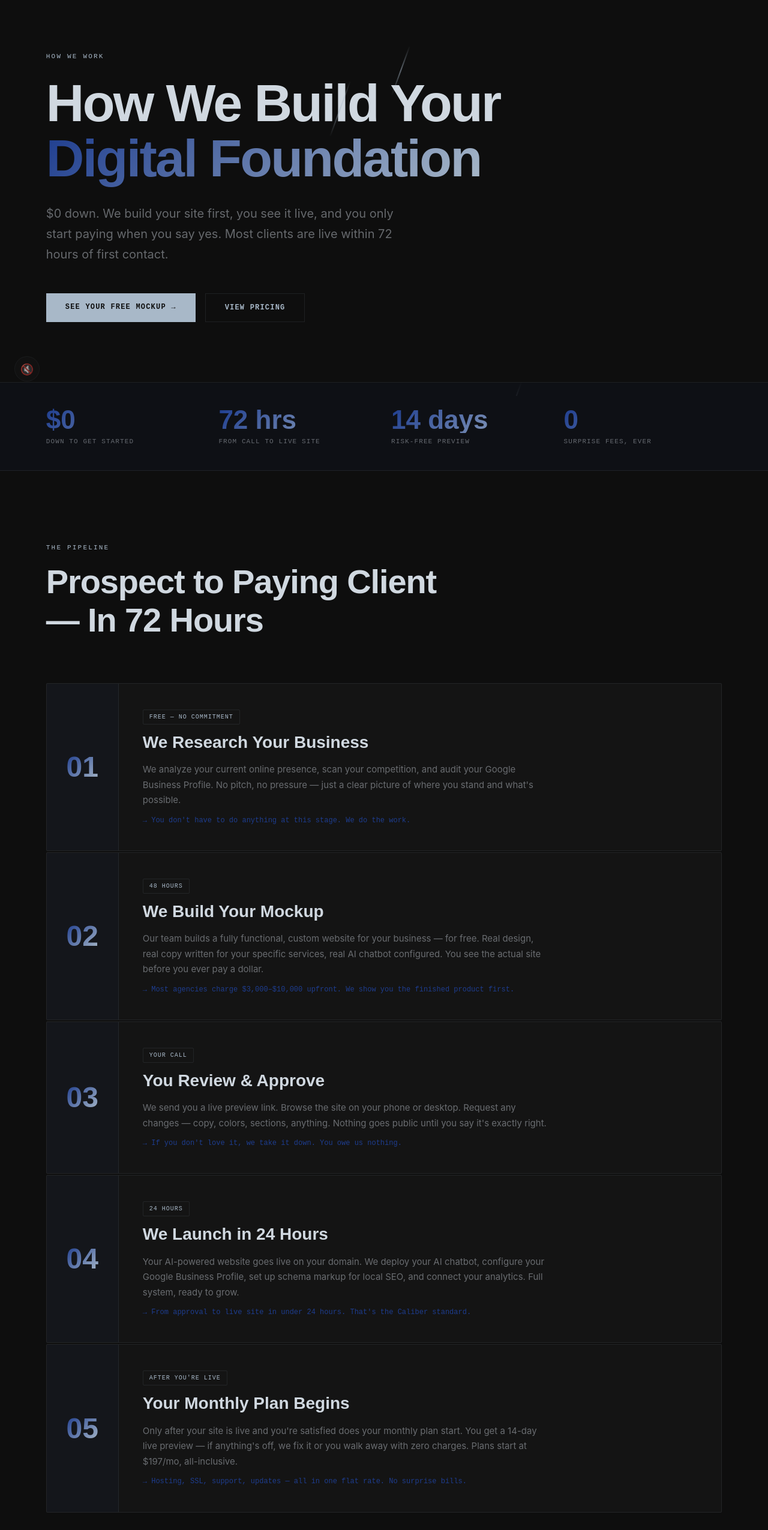
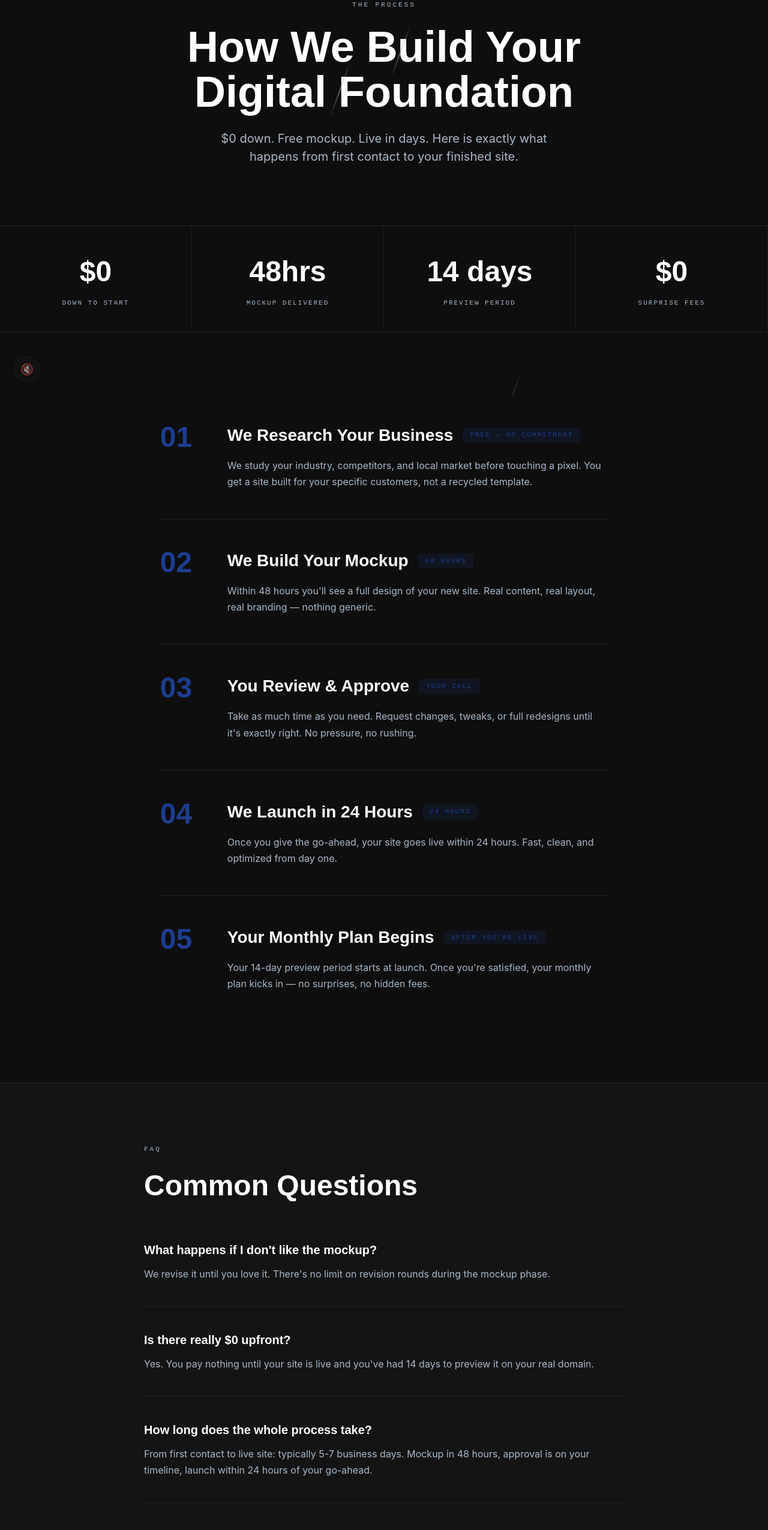
Before and after one commit to Darrin50/caliberwebstudio, a Next.js app: page /process in a window 1280 px wide. Shown: the part 140-2691 px from the top of the page at 60% size. Built offline with nearby package versions, Linux system fonts and the light colour scheme.

Commit message:
Fix process page: remove event handlers for server component compatibility

```diff
--- a/src/app/process/page.tsx
+++ b/src/app/process/page.tsx
@@ -5,101 +5,82 @@ import Footer from '@/components/Footer';
 
 export const metadata: Metadata = {
   title: 'Our Process | Caliber Web Studio',
-  description: 'See exactly how Caliber Web Studio builds your AI-powered website — free mockup first, you approve, then we launch. $0 down, live in 72 hours.',
+  description: 'See exactly how Caliber Web Studio builds your AI-powered website — free mockup first, you approve, then we launch in 24 hours.',
   alternates: { canonical: 'https://caliberwebstudio.com/process' },
 };
 
 const steps = [
-  { number: '01', title: 'We Research Your Business', duration: 'Free — No Commitment', description: "We analyze your current online presence, scan your competition, and audit your Google Business Profile. No pitch, no pressure — just a clear picture of where you stand and what's possible.", detail: "You don't have to do anything at this stage. We do the work." },
-  { number: '02', title: 'We Build Your Mockup', duration: '48 Hours', description: "Our team builds a fully functional, custom website for your business — for free. Real design, real copy written for your specific services, real AI chatbot configured. You see the actual site before you ever pay a dollar.", detail: "Most agencies charge $3,000–$10,000 upfront. We show you the finished product first." },
-  { number: '03', title: 'You Review & Approve', duration: 'Your Call', description: "We send you a live preview link. Browse the site on your phone or desktop. Request any changes — copy, colors, sections, anything. Nothing goes public until you say it's exactly right.", detail: "If you don't love it, we take it down. You owe us nothing." },
-  { number: '04', title: 'We Launch in 24 Hours', duration: '24 Hours', description: 'Your AI-powered website goes live on your domain. We deploy your AI chatbot, configure your Google Business Profile, set up schema markup for local SEO, and connect your analytics. Full system, ready to grow.', detail: "From approval to live site in under 24 hours. That's the Caliber standard." },
-  { number: '05', title: 'Your Monthly Plan Begins', duration: "After You're Live", description: "Only after your site is live and you're satisfied does your monthly plan start. You get a 14-day live preview — if anything's off, we fix it or you walk away with zero charges. Plans start at $197/mo, all-inclusive.", detail: 'Hosting, SSL, support, updates — all in one flat rate. No surprise bills.' },
+  { number: '01', title: 'We Research Your Business', duration: 'Free — No Commitment', desc: "We study your industry, competitors, and local market before touching a pixel. You get a site built for your specific customers, not a recycled template." },
+  { number: '02', title: 'We Build Your Mockup', duration: '48 Hours', desc: "Within 48 hours you'll see a full design of your new site. Real content, real layout, real branding — nothing generic." },
+  { number: '03', title: 'You Review & Approve', duration: 'Your Call', desc: "Take as much time as you need. Request changes, tweaks, or full redesigns until it's exactly right. No pressure, no rushing." },
+  { number: '04', title: 'We Launch in 24 Hours', duration: '24 Hours', desc: "Once you give the go-ahead, your site goes live within 24 hours. Fast, clean, and optimized from day one." },
+  { number: '05', title: "Your Monthly Plan Begins", duration: "After You're Live", desc: "Your 14-day preview period starts at launch. Once you're satisfied, your monthly plan kicks in — no surprises, no hidden fees." },
 ];
 
 const faqs = [
-  { q: 'Do I really pay nothing upfront?', a: '$0 down. No deposit, no retainer, no credit card before you see your site. We build the mockup on our time and our dime. You only pay when you see the finished product and decide to move forward.' },
-  { q: 'How do you build a site so fast?', a: "We use AI-assisted development, proprietary niche templates, and a refined production system built specifically for local businesses. What used to take 6–8 weeks at a traditional agency takes us 48–72 hours." },
-  { q: "What if I want changes to the mockup?", a: "We build it right the first time using your business info, but if you want adjustments — different copy, layout tweaks, section changes — we do it. The preview period exists specifically for this. You don't go live until it's perfect." },
-  { q: 'What happens after I launch?', a: "Your monthly plan covers everything: hosting, SSL, ongoing support, monthly update requests, and access to your client dashboard. On Growth and Domination plans, we also handle review automation, social posting, and more." },
-  { q: 'Is there a contract?', a: "Plans are on a 12-month agreement, but you have a 14-day live preview window before your first charge. If you decide within that window that it's not for you, no charge, no questions." },
-  { q: 'What do you need from me to get started?', a: "Your business name, phone number, address, services, hours, and any photos you want to use. That's it. We handle the copy, design, setup, and technical configuration." },
+  { q: "What happens if I don't like the mockup?", a: "We revise it until you love it. There's no limit on revision rounds during the mockup phase." },
+  { q: "Is there really $0 upfront?", a: "Yes. You pay nothing until your site is live and you've had 14 days to preview it on your real domain." },
+  { q: "How long does the whole process take?", a: "From first contact to live site: typically 5-7 business days. Mockup in 48 hours, approval is on your timeline, launch within 24 hours of your go-ahead." },
+  { q: "What if I need changes after launch?", a: "All plans include ongoing updates and maintenance. You're never on your own after we go live." },
+  { q: "Do I own my site?", a: "Your content and domain are always yours. Your monthly plan covers hosting, maintenance, and continuous improvements." },
+  { q: "What if I want to cancel?", a: "Month-to-month means no long-term contracts. Cancel anytime with 30 days notice." },
 ];
 
 export default function ProcessPage() {
   return (
     <>
       <Nav />
-      <main style={{ minHeight: '100vh', paddingTop: '72px', background: 'var(--bg, #141414)' }}>
-        <section style={{ maxWidth: '1400px', margin: '0 auto', padding: 'clamp(80px, 12vw, 160px) clamp(20px, 6vw, 80px) clamp(60px, 8vw, 100px)', borderBottom: '1px solid var(--border, rgba(255,255,255,0.08))' }}>
-          <div style={{ fontFamily: "'Space Mono', monospace", fontSize: '11px', letterSpacing: '0.2em', textTransform: 'uppercase', color: 'var(--chrome, #A8B8C8)', marginBottom: '24px' }}>How We Work</div>
-          <h1 style={{ fontFamily: "'Syne', sans-serif", fontSize: 'clamp(40px, 7vw, 88px)', fontWeight: 800, lineHeight: 1.05, letterSpacing: '-0.03em', color: 'var(--silver, #D0D8E0)', marginBottom: '28px', maxWidth: '900px' }}>
-            How We Build Your{' '}
-            <span style={{ background: 'linear-gradient(135deg, var(--navy, #1E3D8F), var(--chrome, #A8B8C8))', WebkitBackgroundClip: 'text', WebkitTextFillColor: 'transparent', backgroundClip: 'text' }}>Digital Foundation</span>
-          </h1>
-          <p style={{ fontFamily: "'Inter', sans-serif", fontSize: 'clamp(16px, 2vw, 20px)', lineHeight: 1.7, color: 'var(--dim, rgba(255,255,255,0.5))', maxWidth: '600px', marginBottom: '48px' }}>
-            $0 down. We build your site first, you see it live, and you only start paying when you say yes. Most clients are live within 72 hours of first contact.
-          </p>
-          <div style={{ display: 'flex', gap: '16px', flexWrap: 'wrap' }}>
-            <Link href="/#contact" style={{ fontFamily: "'Space Mono', monospace", fontSize: '12px', letterSpacing: '0.1em', textTransform: 'uppercase', color: 'var(--bg, #141414)', background: 'var(--chrome, #A8B8C8)', padding: '14px 32px', textDecoration: 'none', fontWeight: 700, display: 'inline-block' }}>See Your Free Mockup →</Link>
-            <Link href="/pricing" style={{ fontFamily: "'Space Mono', monospace", fontSize: '12px', letterSpacing: '0.1em', textTransform: 'uppercase', color: 'var(--chrome, #A8B8C8)', padding: '14px 32px', textDecoration: 'none', fontWeight: 700, display: 'inline-block', border: '1px solid var(--border, rgba(255,255,255,0.08))' }}>View Pricing</Link>
-          </div>
+      <main style={{ background: 'var(--bg, #141414)', color: 'var(--silver, #D0D8E0)', minHeight: '100vh' }}>
+
+        <section style={{ padding: 'clamp(80px,12vw,140px) clamp(20px,6vw,80px) clamp(60px,8vw,100px)', textAlign: 'center', borderBottom: '1px solid var(--border, rgba(168,184,200,0.12))' }}>
+          <p style={{ fontFamily: 'Space Mono, monospace', fontSize: '11px', letterSpacing: '3px', textTransform: 'uppercase', color: 'var(--chrome, #A8B8C8)', marginBottom: '24px' }}>The Process</p>
+          <h1 style={{ fontFamily: 'Syne, sans-serif', fontWeight: 800, fontSize: 'clamp(36px,6vw,72px)', lineHeight: 1.05, color: '#fff', marginBottom: '24px' }}>How We Build Your<br />Digital Foundation</h1>
+          <p style={{ fontSize: 'clamp(16px,2vw,20px)', color: 'var(--chrome, #A8B8C8)', maxWidth: '560px', margin: '0 auto' }}>$0 down. Free mockup. Live in days. Here is exactly what happens from first contact to your finished site.</p>
         </section>
 
-        <section style={{ background: 'rgba(30,61,143,0.06)', borderBottom: '1px solid var(--border, rgba(255,255,255,0.08))' }}>
-          <div style={{ maxWidth: '1400px', margin: '0 auto', padding: '40px clamp(20px, 6vw, 80px)', display: 'grid', gridTemplateColumns: 'repeat(auto-fit, minmax(220px, 1fr))', gap: '24px' }}>
-            {[{ value: '$0', label: 'Down to get started' }, { value: '72 hrs', label: 'From call to live site' }, { value: '14 days', label: 'Risk-free preview' }, { value: '0', label: 'Surprise fees, ever' }].map((stat) => (
-              <div key={stat.label} style={{ display: 'flex', flexDirection: 'column', gap: '6px' }}>
-                <div style={{ fontFamily: "'Syne', sans-serif", fontSize: 'clamp(28px, 4vw, 44px)', fontWeight: 800, background: 'linear-gradient(135deg, var(--navy, #1E3D8F), var(--chrome, #A8B8C8))', WebkitBackgroundClip: 'text', WebkitTextFillColor: 'transparent', backgroundClip: 'text', lineHeight: 1 }}>{stat.value}</div>
-                <div style={{ fontFamily: "'Space Mono', monospace", fontSize: '11px', letterSpacing: '0.1em', textTransform: 'uppercase', color: 'var(--dim, rgba(255,255,255,0.5))' }}>{stat.label}</div>
+        <section style={{ display: 'grid', gridTemplateColumns: 'repeat(auto-fit,minmax(160px,1fr))', borderBottom: '1px solid var(--border, rgba(168,184,200,0.12))' }}>
+          {([['$0','Down to start'],['48hrs','Mockup delivered'],['14 days','Preview period'],['$0','Surprise fees']] as [string,string][]).map(([val, label]) => (
+            <div key={label} style={{ padding: '40px 32px', textAlign: 'center', borderRight: '1px solid var(--border, rgba(168,184,200,0.12))' }}>
+              <div style={{ fontFamily: 'Syne, sans-serif', fontWeight: 800, fontSize: 'clamp(28px,4vw,48px)', color: '#fff', marginBottom: '8px' }}>{val}</div>
+              <div style={{ fontFamily: 'Space Mono, monospace', fontSize: '11px', letterSpacing: '2px', textTransform: 'uppercase', color: 'var(--chrome, #A8B8C8)' }}>{label}</div>
+            </div>
+          ))}
+        </section>
+
+        <section style={{ maxWidth: '900px', margin: '0 auto', padding: 'clamp(60px,8vw,120px) clamp(20px,6vw,80px)' }}>
+          {steps.map((step, i) => (
+            <div key={step.number} style={{ display: 'grid', gridTemplateColumns: '80px 1fr', gap: '32px', padding: '48px 0', borderBottom: i < steps.length - 1 ? '1px solid var(--border, rgba(168,184,200,0.12))' : 'none', alignItems: 'start' }}>
+              <div style={{ fontFamily: 'Syne, sans-serif', fontWeight: 800, fontSize: '48px', color: 'var(--navy, #1E3D8F)', lineHeight: 1 }}>{step.number}</div>
+              <div>
+                <div style={{ display: 'flex', alignItems: 'center', gap: '16px', marginBottom: '16px', flexWrap: 'wrap' }}>
+                  <h2 style={{ fontFamily: 'Syne, sans-serif', fontWeight: 700, fontSize: 'clamp(20px,3vw,28px)', color: '#fff', margin: 0 }}>{step.title}</h2>
+                  <span style={{ fontFamily: 'Space Mono, monospace', fontSize: '11px', letterSpacing: '2px', textTransform: 'uppercase', color: 'var(--navy, #1E3D8F)', background: 'rgba(30,61,143,0.15)', padding: '4px 12px', borderRadius: '4px' }}>{step.duration}</span>
+                </div>
+                <p style={{ color: 'var(--chrome, #A8B8C8)', fontSize: '16px', lineHeight: 1.7, margin: 0 }}>{step.desc}</p>
+              </div>
+            </div>
+          ))}
+        </section>
+
+        <section style={{ background: 'var(--bg2, #1a1a1a)', padding: 'clamp(60px,8vw,120px) clamp(20px,6vw,80px)', borderTop: '1px solid var(--border, rgba(168,184,200,0.12))' }}>
+          <div style={{ maxWidth: '800px', margin: '0 auto' }}>
+            <p style={{ fontFamily: 'Space Mono, monospace', fontSize: '11px', letterSpacing: '3px', textTransform: 'uppercase', color: 'var(--chrome, #A8B8C8)', marginBottom: '16px' }}>FAQ</p>
+            <h2 style={{ fontFamily: 'Syne, sans-serif', fontWeight: 800, fontSize: 'clamp(28px,4vw,48px)', color: '#fff', marginBottom: '56px' }}>Common Questions</h2>
+            {faqs.map(faq => (
+              <div key={faq.q} style={{ borderBottom: '1px solid var(--border, rgba(168,184,200,0.12))', paddingBottom: '40px', marginBottom: '40px' }}>
+                <h3 style={{ fontFamily: 'Syne, sans-serif', fontWeight: 700, fontSize: '20px', color: '#fff', marginBottom: '12px' }}>{faq.q}</h3>
+                <p style={{ color: 'var(--chrome, #A8B8C8)', fontSize: '16px', lineHeight: 1.7, margin: 0 }}>{faq.a}</p>
               </div>
             ))}
           </div>
         </section>
 
-        <section style={{ maxWidth: '1400px', margin: '0 auto', padding: 'clamp(60px, 10vw, 120px) clamp(20px, 6vw, 80px)' }}>
-          <div style={{ fontFamily: "'Space Mono', monospace", fontSize: '11px', letterSpacing: '0.2em', textTransform: 'uppercase', color: 'var(--chrome, #A8B8C8)', marginBottom: '16px' }}>The Pipeline</div>
-          <h2 style={{ fontFamily: "'Syne', sans-serif", fontSize: 'clamp(30px, 5vw, 56px)', fontWeight: 800, lineHeight: 1.15, letterSpacing: '-0.02em', color: 'var(--silver, #D0D8E0)', marginBottom: '72px', maxWidth: '700px' }}>Prospect to Paying Client — In 72 Hours</h2>
-          <div style={{ display: 'flex', flexDirection: 'column', gap: '2px' }}>
-            {steps.map((step) => (
-              <div key={step.number} style={{ display: 'grid', gridTemplateColumns: '120px 1fr', background: 'var(--bg2, rgba(255,255,255,0.03))', border: '1px solid var(--border, rgba(255,255,255,0.08))', borderRadius: '2px', overflow: 'hidden', transition: 'border-color 0.3s ease' }} onMouseEnter={(e) => { (e.currentTarget as HTMLElement).style.borderColor = 'var(--navy, #1E3D8F)'; }} onMouseLeave={(e) => { (e.currentTarget as HTMLElement).style.borderColor = 'var(--border, rgba(255,255,255,0.08))'; }}>
-                <div style={{ background: 'rgba(30,61,143,0.06)', borderRight: '1px solid var(--border, rgba(255,255,255,0.08))', display: 'flex', alignItems: 'center', justifyContent: 'center', padding: '32px 16px' }}>
-                  <div style={{ fontFamily: "'Syne', sans-serif", fontSize: '48px', fontWeight: 800, background: 'linear-gradient(135deg, var(--navy, #1E3D8F), var(--chrome, #A8B8C8))', WebkitBackgroundClip: 'text', WebkitTextFillColor: 'transparent', backgroundClip: 'text', lineHeight: 1 }}>{step.number}</div>
-                </div>
-                <div style={{ padding: 'clamp(24px, 4vw, 40px)' }}>
-                  <div style={{ fontFamily: "'Space Mono', monospace", fontSize: '10px', letterSpacing: '0.1em', textTransform: 'uppercase', color: 'var(--chrome, #A8B8C8)', marginBottom: '12px', padding: '4px 10px', border: '1px solid var(--border, rgba(255,255,255,0.08))', display: 'inline-block', borderRadius: '2px' }}>{step.duration}</div>
-                  <h3 style={{ fontFamily: "'Syne', sans-serif", fontSize: 'clamp(20px, 2.5vw, 28px)', fontWeight: 700, color: 'var(--silver, #D0D8E0)', marginBottom: '14px', lineHeight: 1.3 }}>{step.title}</h3>
-                  <p style={{ fontFamily: "'Inter', sans-serif", fontSize: '15px', lineHeight: 1.7, color: 'var(--dim, rgba(255,255,255,0.5))', marginBottom: '12px', maxWidth: '680px' }}>{step.description}</p>
-                  <p style={{ fontFamily: "'Space Mono', monospace", fontSize: '12px', lineHeight: 1.6, color: 'var(--navy, #1E3D8F)' }}>→ {step.detail}</p>
-                </div>
-              </div>
-            ))}
-          </div>
+        <section style={{ padding: 'clamp(80px,10vw,140px) clamp(20px,6vw,80px)', textAlign: 'center', borderTop: '1px solid var(--border, rgba(168,184,200,0.12))' }}>
+          <h2 style={{ fontFamily: 'Syne, sans-serif', fontWeight: 800, fontSize: 'clamp(28px,4vw,48px)', color: '#fff', marginBottom: '24px' }}>Ready to Start?</h2>
+          <p style={{ color: 'var(--chrome, #A8B8C8)', fontSize: '18px', maxWidth: '480px', margin: '0 auto 40px' }}>No contracts. No upfront cost. Just a free mockup of your new site in 48 hours.</p>
+          <Link href="/#contact" style={{ display: 'inline-block', background: 'var(--navy, #1E3D8F)', color: '#fff', fontFamily: 'Space Mono, monospace', fontSize: '13px', letterSpacing: '2px', textTransform: 'uppercase', padding: '18px 40px', textDecoration: 'none' }}>Start a Free Project</Link>
         </section>
 
-        <section style={{ borderTop: '1px solid var(--border, rgba(255,255,255,0.08))', padding: 'clamp(60px, 10vw, 120px) clamp(20px, 6vw, 80px)' }}>
-          <div style={{ maxWidth: '1400px', margin: '0 auto' }}>
-            <div style={{ fontFamily: "'Space Mono', monospace", fontSize: '11px', letterSpacing: '0.2em', textTransform: 'uppercase', color: 'var(--chrome, #A8B8C8)', marginBottom: '16px' }}>FAQ</div>
-            <h2 style={{ fontFamily: "'Syne', sans-serif", fontSize: 'clamp(28px, 4vw, 48px)', fontWeight: 800, lineHeight: 1.2, letterSpacing: '-0.02em', color: 'var(--silver, #D0D8E0)', marginBottom: '56px', maxWidth: '600px' }}>Questions We Hear Every Time</h2>
-            <div style={{ display: 'grid', gridTemplateColumns: 'repeat(auto-fit, minmax(400px, 1fr))', gap: '2px', maxWidth: '1200px' }}>
-              {faqs.map((faq, i) => (
-                <div key={i} style={{ background: 'var(--bg2, rgba(255,255,255,0.03))', border: '1px solid var(--border, rgba(255,255,255,0.08))', padding: 'clamp(24px, 3vw, 36px)', borderRadius: '2px', transition: 'border-color 0.2s' }} onMouseEnter={(e) => { (e.currentTarget as HTMLElement).style.borderColor = 'var(--navy, #1E3D8F)'; }} onMouseLeave={(e) => { (e.currentTarget as HTMLElement).style.borderColor = 'var(--border, rgba(255,255,255,0.08))'; }}>
-                  <h3 style={{ fontFamily: "'Syne', sans-serif", fontSize: '17px', fontWeight: 700, color: 'var(--silver, #D0D8E0)', marginBottom: '12px', lineHeight: 1.4 }}>{faq.q}</h3>
-                  <p style={{ fontFamily: "'Inter', sans-serif", fontSize: '14px', lineHeight: 1.7, color: 'var(--dim, rgba(255,255,255,0.5))', margin: 0 }}>{faq.a}</p>
-                </div>
-              ))}
-            </div>
-          </div>
-        </section>
-
-        <section style={{ borderTop: '1px solid var(--border, rgba(255,255,255,0.08))', padding: 'clamp(60px, 10vw, 120px) clamp(20px, 6vw, 80px)', background: 'rgba(30,61,143,0.04)' }}>
-          <div style={{ maxWidth: '800px', margin: '0 auto', textAlign: 'center' }}>
-            <div style={{ fontFamily: "'Space Mono', monospace", fontSize: '11px', letterSpacing: '0.2em', textTransform: 'uppercase', color: 'var(--chrome, #A8B8C8)', marginBottom: '20px' }}>Ready to Start</div>
-            <h2 style={{ fontFamily: "'Syne', sans-serif", fontSize: 'clamp(32px, 5vw, 60px)', fontWeight: 800, lineHeight: 1.1, letterSpacing: '-0.02em', color: 'var(--silver, #D0D8E0)', marginBottom: '24px' }}>See What Your Site Could Look Like — Free</h2>
-            <p style={{ fontFamily: "'Inter', sans-serif", fontSize: 'clamp(15px, 2vw, 18px)', lineHeight: 1.7, color: 'var(--dim, rgba(255,255,255,0.5))', marginBottom: '40px', maxWidth: '520px', margin: '0 auto 40px' }}>Tell us about your business. We'll build your mockup in 48 hours and show you exactly what your digital foundation looks like — before you pay anything.</p>
-            <Link href="/#contact" style={{ fontFamily: "'Space Mono', monospace", fontSize: '13px', letterSpacing: '0.1em', textTransform: 'uppercase', color: 'var(--bg, #141414)', background: 'var(--chrome, #A8B8C8)', padding: '16px 40px', textDecoration: 'none', fontWeight: 700, display: 'inline-block' }}>Get My Free Mockup →</Link>
-          </div>
-        </section>
       </main>
       <Footer />
     </>
```
